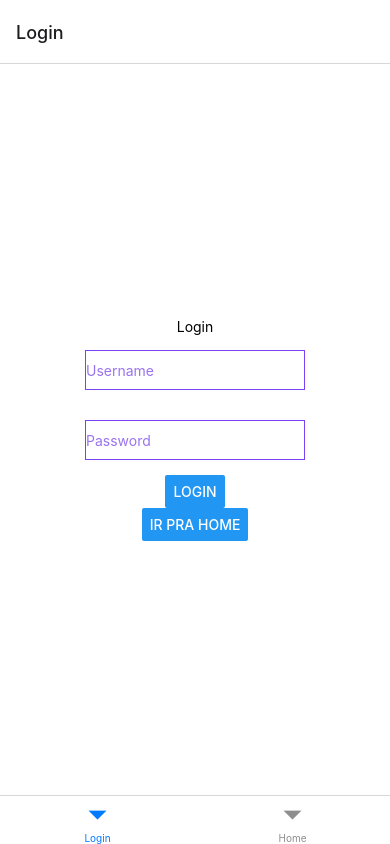
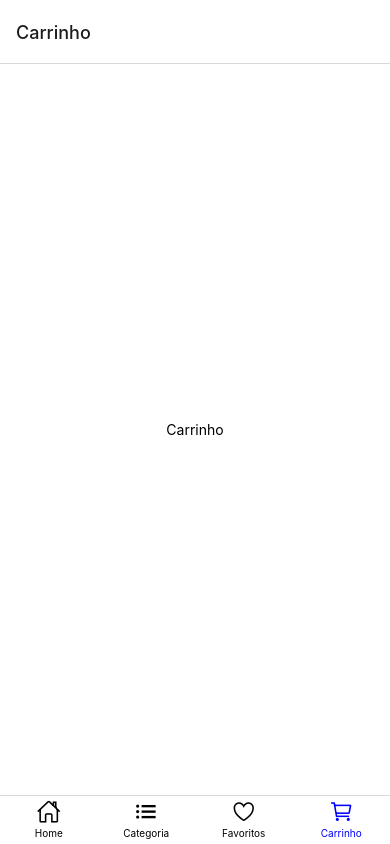
Before and after one commit to JanainaCiteli/api-react-native, a React Native app: screen /Carrinho in a window 390 px wide. Built offline with nearby package versions, Linux system fonts and the light colour scheme.

Commit message:
Inserção da Tab

```diff
--- a/App.js
+++ b/App.js
@@ -3,9 +3,13 @@ import React from 'react';
 import { View } from 'react-native';
 import Home from './src/pages/Home/Home';
 import Login from './src/pages/Login/Login';
+import Categoria from './src/pages/Categoria/Categoria';
+import Carrinho from './src/pages/Carrinho/Carrinho';
+import Favoritos from './src/pages/Favoritos/Favoritos';
 import { NavigationContainer } from '@react-navigation/native';
 import { createNativeStackNavigator } from "@react-navigation/native-stack";
 import { createBottomTabNavigator } from "@react-navigation/bottom-tabs";
+import Ionicons from 'react-native-vector-icons/Ionicons';
 
   const Tab = createBottomTabNavigator();
 
@@ -13,10 +17,45 @@ export default function App() {
   return (
 
       <NavigationContainer>
-        <Tab.Navigator>
-          <Tab.Screen name="Login" component={Login} />
+
+       <Tab.Navigator initialRouteName="Login" screenOptions={({ route }) => ({
+        tabBarIcon: ({ focused, color, size }) => {
+          let iconName;
+
+          if (route.name === 'Home') {
+            iconName = focused
+              ? 'home'
+              : 'md-home-outline';
+          } else if (route.name === 'Categoria') {
+            iconName = focused ? 'list-sharp' : 'ios-list';
+        }else if (route.name === 'Favoritos') {
+          iconName = focused ? 'heart-outline' : 'heart-outline';
+      }else if (route.name === 'Carrinho') {
+        iconName = focused ? 'cart-outline' : 'cart-outline';
+    }else if (route.name === 'login') {
+      iconName = focused ? 'person-outline' : 'person-outline';
+  }
+
+          // You can return any component that you like here!
+          return <Ionicons name={iconName} size={size} color={color} />;
+        },
+        tabBarActiveTintColor: 'blue',
+        tabBarInactiveTintColor: 'black',
+        tabBarLabelStyle: {
+          paddingBottom: 5,
+        },
+      })}
+    >
+
+
+
           <Tab.Screen name="Home" component={Home} />
+          <Tab.Screen name="Categoria" component={Categoria} />
+          <Tab.Screen name="Favoritos" component={Favoritos} />
+          <Tab.Screen name="Carrinho" component={Carrinho} />
+
         </Tab.Navigator>
+
       </NavigationContainer>
 
   );
--- /dev/null
+++ b/src/pages/Carrinho/Carrinho.jsx
@@ -0,0 +1,12 @@
+import React from 'react';
+import { Text, View,Button } from 'react-native';
+import { styles } from './Style';
+
+export default function Carrinho({ navigation }) {
+    return (
+        <View style={styles.container}>
+            <Text>Carrinho</Text>
+
+        </View>
+    )
+}
--- /dev/null
+++ b/src/pages/Carrinho/Style.js
@@ -0,0 +1,10 @@
+import { StyleSheet} from 'react-native';
+
+export const styles = StyleSheet.create({
+    container: {
+      flex: 1,
+      backgroundColor: '#fff',
+      alignItems: 'center',
+      justifyContent: 'center',
+    },
+  });
--- /dev/null
+++ b/src/pages/Categoria/Categoria.jsx
@@ -0,0 +1,12 @@
+import React from 'react';
+import { Text, View,Button } from 'react-native';
+import { styles } from './Style';
+
+export default function Categoria({ navigation }) {
+    return (
+        <View style={styles.container}>
+            <Text>Categorias</Text>
+
+        </View>
+    )
+}
--- /dev/null
+++ b/src/pages/Categoria/Style.js
@@ -0,0 +1,10 @@
+import { StyleSheet} from 'react-native';
+
+export const styles = StyleSheet.create({
+    container: {
+      flex: 1,
+      backgroundColor: '#fff',
+      alignItems: 'center',
+      justifyContent: 'center',
+    },
+  });
--- /dev/null
+++ b/src/pages/Favoritos/Favoritos.jsx
@@ -0,0 +1,12 @@
+import React from 'react';
+import { Text, View, Button } from 'react-native';
+import { styles } from './Style';
+
+export default function Favoritos({ navigation }) {
+    return (
+        <View style={styles.container}>
+            <Text>Favoritos</Text>
+
+        </View>
+    )
+}
--- /dev/null
+++ b/src/pages/Favoritos/Style.js
@@ -0,0 +1,10 @@
+import { StyleSheet} from 'react-native';
+
+export const styles = StyleSheet.create({
+    container: {
+      flex: 1,
+      backgroundColor: '#fff',
+      alignItems: 'center',
+      justifyContent: 'center',
+    },
+  });
```
